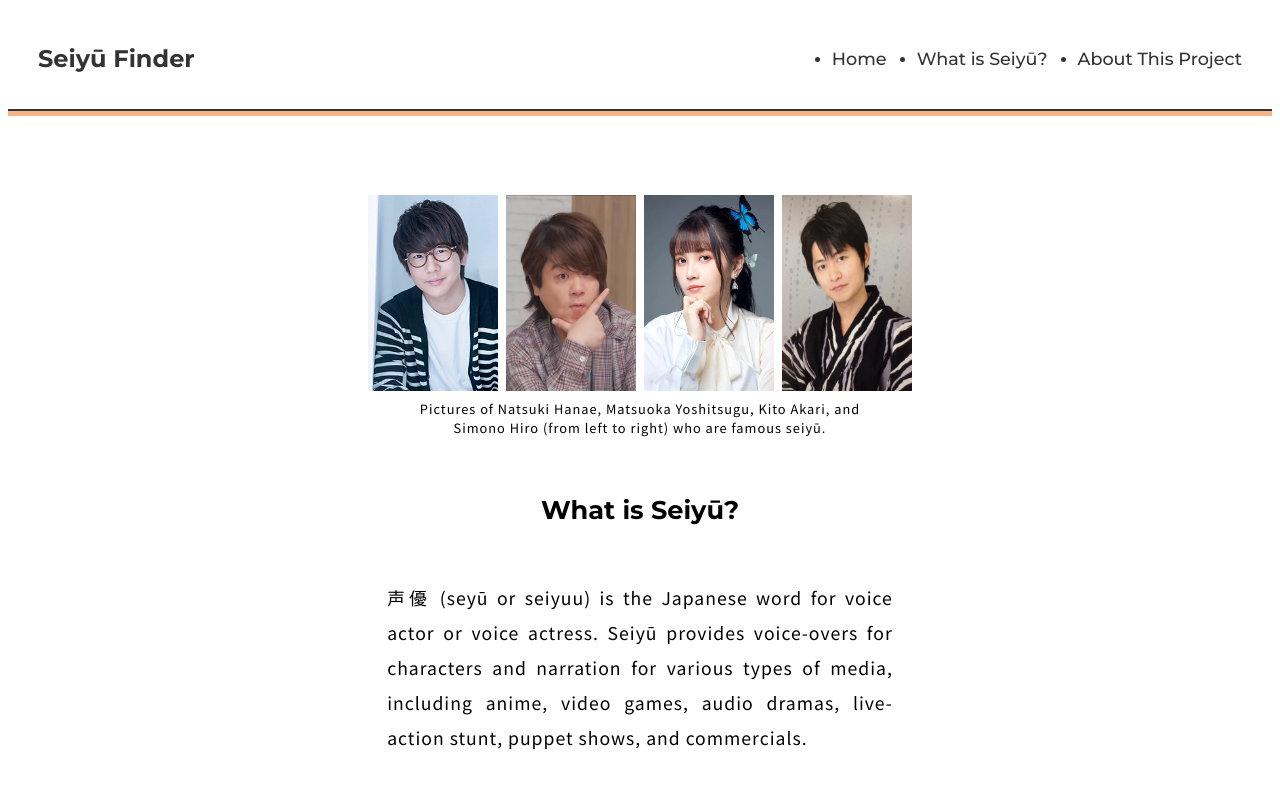
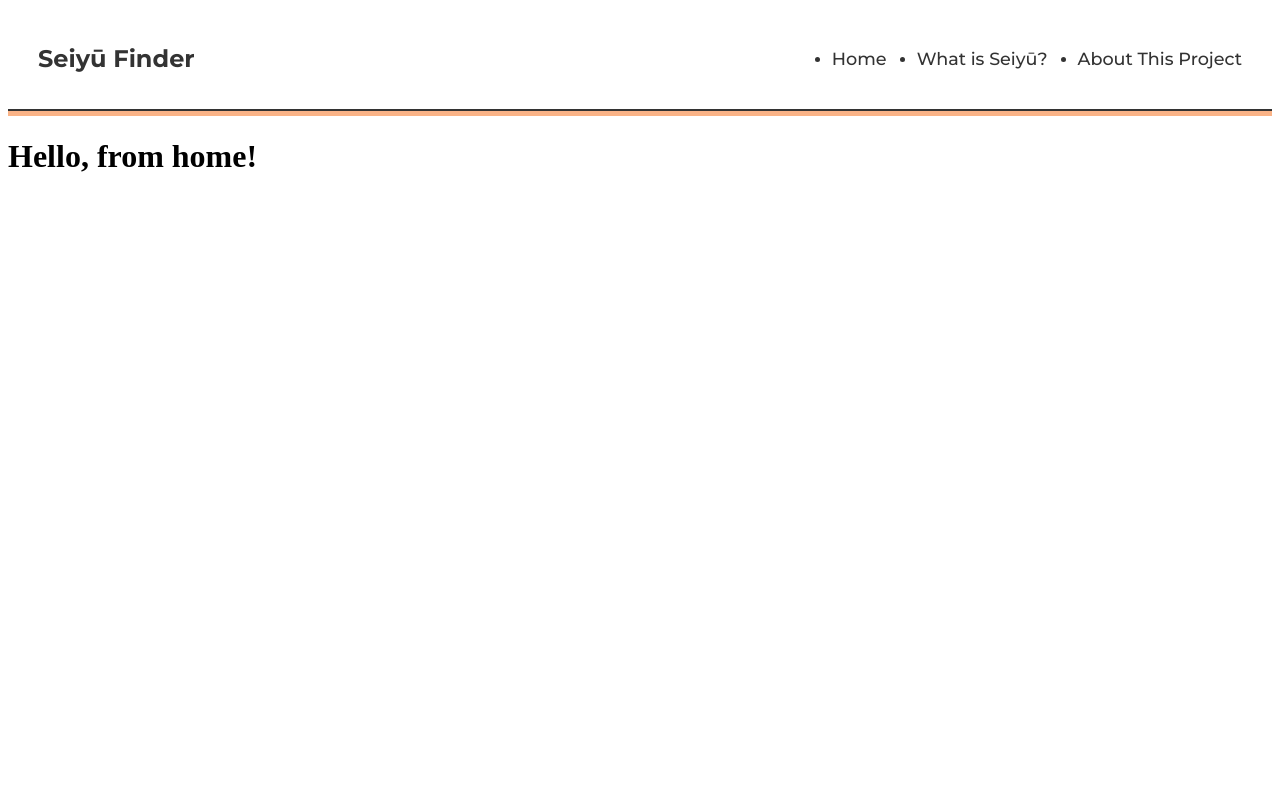
Before and after one commit to NaufalAndriantoNugraha/seiyuu-finder, a Vue app: page / in a window 1280 px wide. Shown: the top 788 px of the page. Built offline with nearby package versions, Linux system fonts and the light colour scheme.

Commit message:
feat: Add home and about-this-project component
Add home and about-this-project component. Also, add functionality to change the component dynamically. But, for now we still need to change the component index manually.

```diff
--- a/src/App.vue
+++ b/src/App.vue
@@ -1,13 +1,29 @@
 <script setup lang="ts">
 import Header from "./components/header/header.vue";
 import HeaderSeparator from "./components/separator/header-separator.vue";
+import Home from "./components/main/home.vue";
 import WhatIsSeiyuu from "./components/main/what-is-seiyuu.vue";
+import AboutThisProject from "./components/main/about-this-project.vue";
+import { ref } from "vue";
+
+const currentComponentIndex = ref<number>(0);
+const componentList = [
+  { id: 0, component: Home },
+  { id: 1, component: WhatIsSeiyuu },
+  { id: 2, component: AboutThisProject },
+];
+
+function setCurrentComponent() {
+  return componentList.find(
+    (component) => component.id === currentComponentIndex.value,
+  )?.component;
+}
 </script>
 
 <template>
   <Header></Header>
   <HeaderSeparator></HeaderSeparator>
-  <WhatIsSeiyuu></WhatIsSeiyuu>
+  <component :is="setCurrentComponent()" :key="currentComponentIndex" />
 </template>
 
 <style scoped></style>
--- /dev/null
+++ b/src/components/main/about-this-project.vue
@@ -0,0 +1,7 @@
+<script setup lang="ts"></script>
+
+<template>
+  <h1>Hello, from About this project!</h1>
+</template>
+
+<style scoped></style>
--- /dev/null
+++ b/src/components/main/home.vue
@@ -0,0 +1,7 @@
+<script setup lang="ts"></script>
+
+<template>
+  <h1>Hello, from home!</h1>
+</template>
+
+<style scoped></style>
```
